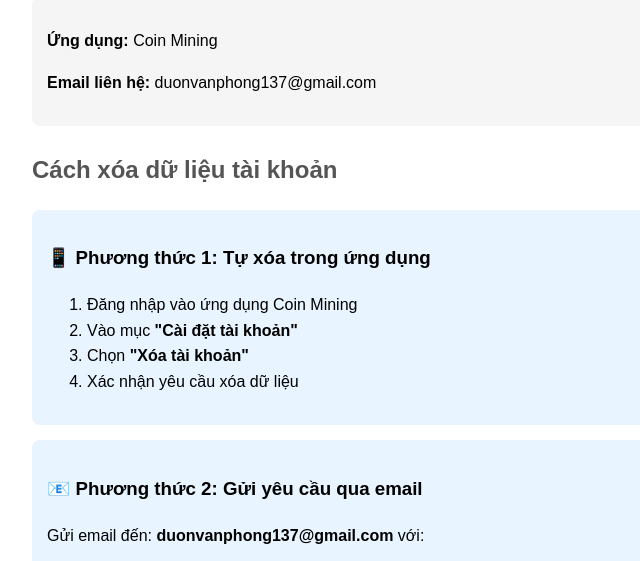
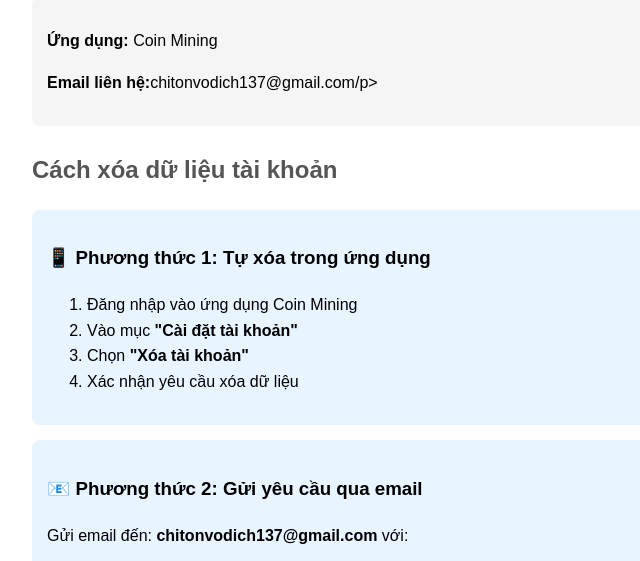
Before and after one commit to duongvanphong137-stack/duongvanphong137-stack.github.io, a plain HTML site: page data-deletion.html in a window 1280 px wide. Shown: the part 129-690 px from the top of the page, 208-848 px from the left. Drawn offline with Linux system fonts and the light colour scheme.

Commit message:
Update data-deletion.html

```diff
--- a/data-deletion.html
+++ b/data-deletion.html
@@ -17,7 +17,7 @@
 
     <div class="contact">
         <p><strong>Ứng dụng:</strong> Coin Mining</p>
-        <p><strong>Email liên hệ:</strong> duonvanphong137@gmail.com</p>
+        <p><strong>Email liên hệ:</strong>chitonvodich137@gmail.com/p>
     </div>
 
     <h2>Cách xóa dữ liệu tài khoản</h2>
@@ -34,7 +34,7 @@
 
     <div class="method">
         <h3>📧 Phương thức 2: Gửi yêu cầu qua email</h3>
-        <p>Gửi email đến: <strong>duonvanphong137@gmail.com</strong> với:</p>
+        <p>Gửi email đến: <strong>chitonvodich137@gmail.com</strong> với:</p>
         <ul>
             <li><strong>Tiêu đề:</strong> "YÊU CẦU XÓA DỮ LIỆU - COIN MINING"</li>
             <li><strong>Nội dung:</strong>
```
